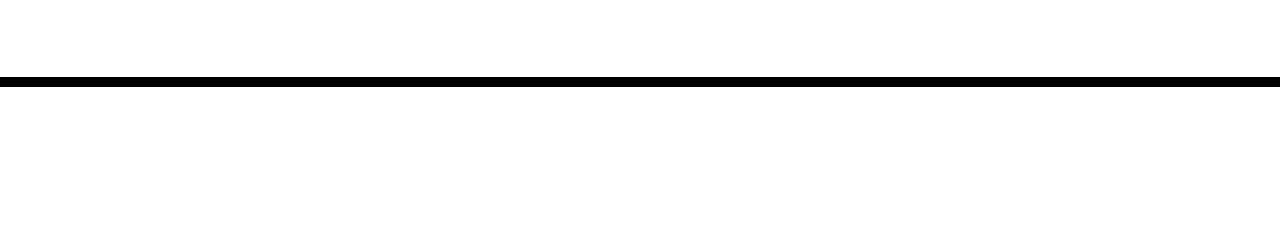
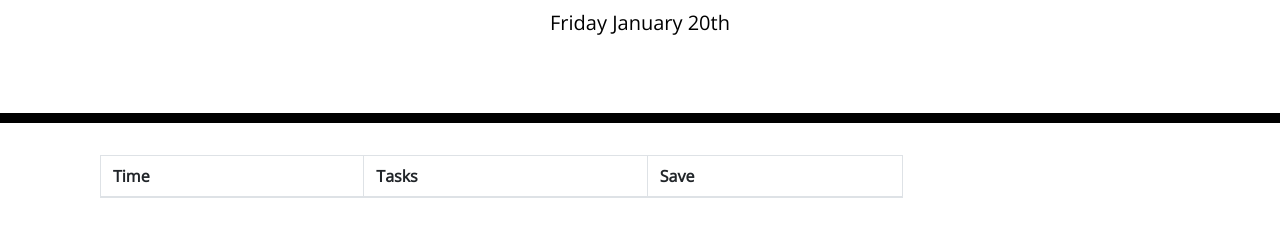
Before and after one commit to ffionerin/ffion-work-day-scheduler, a plain HTML site: page index.html in a window 1280 px wide. Shown: the part 181-418 px from the top of the page. Drawn offline with nearby package versions, Linux system fonts and the light colour scheme.

Commit message:
added function to display time of day at the top

```diff
--- a/starter/style.css
+++ b/assets/css/style.css
@@ -69,3 +69,8 @@ textarea {
   font-size: 20px;
   transition: all 0.3s ease-in-out;
 }
+
+#table-section {
+  margin: auto;
+  width: 50% !important;
+}
--- /dev/null
+++ b/assets/js/script.js
@@ -0,0 +1,9 @@
+
+var dateDisplayEl = $('#currentDay');
+
+function displayTime() {
+    var dateToday = moment().format('dddd MMMM Do');
+    dateDisplayEl.text(dateToday);
+}
+
+displayTime()
--- a/starter/index.html
+++ b/index.html
@@ -18,7 +18,7 @@
       href="https://fonts.googleapis.com/css?family=Open+Sans&display=swap"
       rel="stylesheet"
     />
-    <link rel="stylesheet" href="style.css" />
+    <link rel="stylesheet" href="./assets/css/style.css"/>
     <title>Work Day Scheduler</title>
   </head>
 
@@ -28,11 +28,25 @@
       <p class="lead">A simple calendar app for scheduling your work day</p>
       <p id="currentDay" class="lead"></p>
     </header>
-    <div class="container">
-      <!-- Timeblocks go here -->
+    <div class="container" id="#table-section">
+      <section class="col-12 col-md-8 col-lg-9">
+        <div class="table-responsive">
+          <table class="table table-bordered custom-table">
+            <thead>
+              <tr>
+                <th scope="col">Time</th>
+                <th scope="col">Tasks</th>
+                <th scope="col">Save</th>
+              </tr>
+            </thead>
+            <tbody id="project-display"></tbody>
+          </table>
+        </div>
+      </section>
     </div>
 
     <script src="https://cdnjs.cloudflare.com/ajax/libs/jquery/3.2.1/jquery.min.js"></script>
     <script src="https://cdnjs.cloudflare.com/ajax/libs/moment.js/2.24.0/moment.min.js"></script>
+    <script src="./assets/js/script.js"></script>
   </body>
 </html>
```
Also changed, not shown: assets/images/05-third-party-apis-homework-demo.gif (renamed from images/05-third-party-apis-homework-demo.gif).
